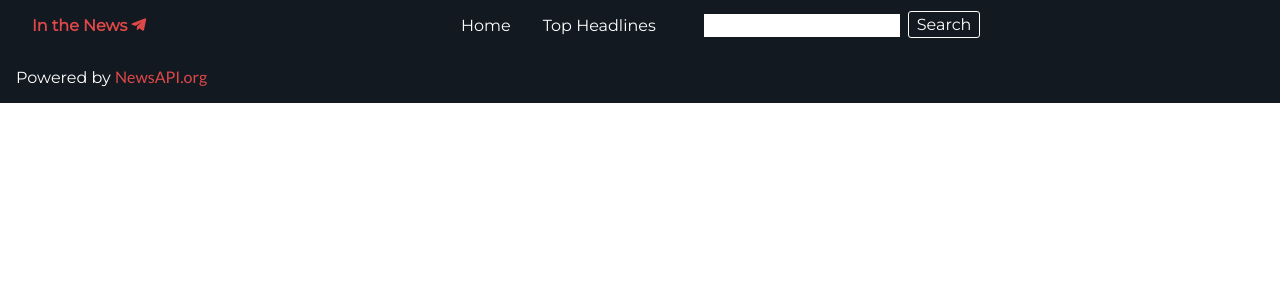
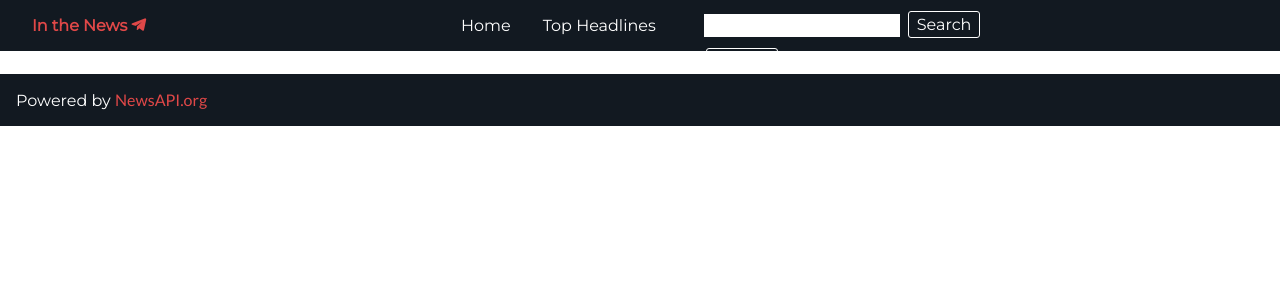
Before and after one commit to TobiasNorton/in-the-news, a React (Create React App) app: page /search in a window 1280 px wide. Shown: the top 300 px of the page. Built offline with nearby package versions, Linux system fonts and the light colour scheme.

Commit message:
MobileSearch component created for mobile, hamburger items styled

```diff
--- a/src/App.js
+++ b/src/App.js
@@ -8,6 +8,7 @@
 import Footer from './Footer'
 import SelectedArticle from './SelectedArticle'
 import SearchResults from './SearchResults'
+import MobileSearch from './MobileSearch'
 
 class App extends Component {
   render() {
@@ -21,6 +22,7 @@
             <Route exact path="/" component={Home} />
             <Route path="/article/:title" component={SelectedArticle} />
             <Route path="/search_results/:input" component={SearchResults} />
+            <Route path="/search" component={MobileSearch} />
           </main>
 
           <Footer />
--- /dev/null
+++ b/src/MobileSearch.js
@@ -0,0 +1,40 @@
+import React, { Component } from 'react'
+import { Link } from 'react-router-dom'
+import { parameterize } from './utility'
+
+class MobileSearch extends Component {
+  constructor(props) {
+    super(props)
+
+    this.state = {
+      userInput: ''
+    }
+  }
+
+  updateUserInput = event => {
+    this.setState({
+      userInput: event.target.value
+    })
+  }
+
+  render() {
+    return (
+      <div>
+        <form onSubmit={this.goToSearchResults} className="search">
+          <input type="text" name="search" autoComplete="off" onChange={this.updateUserInput} />
+          <Link
+            to={{
+              pathname: `/search_results/${parameterize(this.state.userInput)}`,
+              state: this.state.userInput
+            }}
+            className="search-button"
+          >
+            Search
+          </Link>
+        </form>
+      </div>
+    )
+  }
+}
+
+export default MobileSearch
--- a/src/NavBar.js
+++ b/src/NavBar.js
@@ -46,15 +46,15 @@
           </form>
         </div>
         <Menu right>
-          <p id="home" className="menu-item">
+          <Link to="/" id="home" className="menu-item">
             Home
-          </p>
-          <p id="about" className="menu-item">
+          </Link>
+          <Link to="/top_headlines" id="about" className="menu-item">
             Top Headlines
-          </p>
-          <p id="contact" className="menu-item">
+          </Link>
+          <Link to="/search" id="contact" className="menu-item">
             Search
-          </p>
+          </Link>
           {/* <p onClick={ this.showSettings } className="menu-item--small" href="">Settings</a> */}
         </Menu>
       </nav>
--- a/src/index.css
+++ b/src/index.css
@@ -212,6 +212,7 @@
 
 .top-headlines-header {
   text-align: center;
+  font-family: 'Lato', sans-serif;
 }
 
 .headlines-container {
@@ -362,6 +363,12 @@
   display: inline-block;
 }
 
+.menu-item {
+  text-decoration: none;
+  color: white;
+  margin-bottom: 2rem;
+}
+
 /* Styling of overlay */
 .bm-overlay {
   background: rgba(0, 0, 0, 0.3);
```
